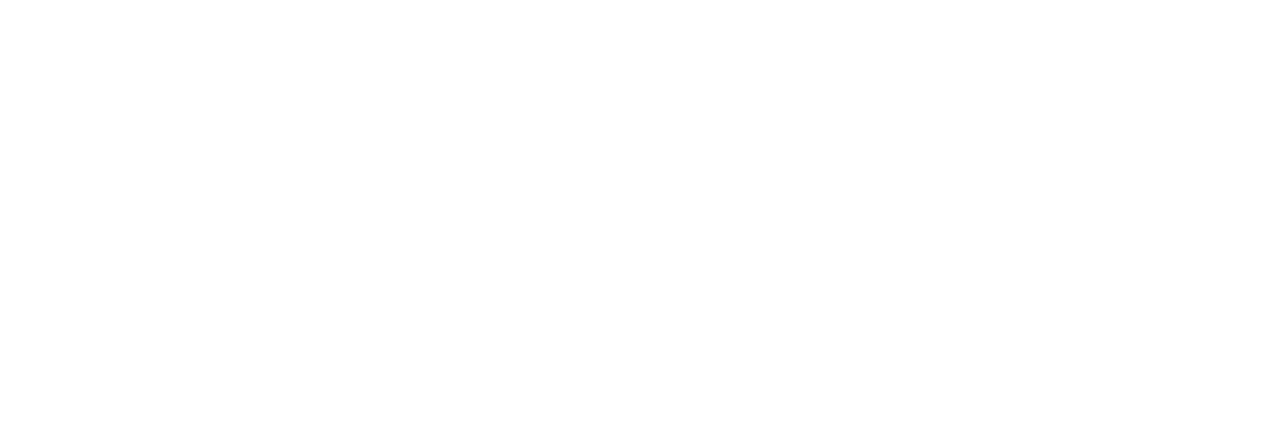
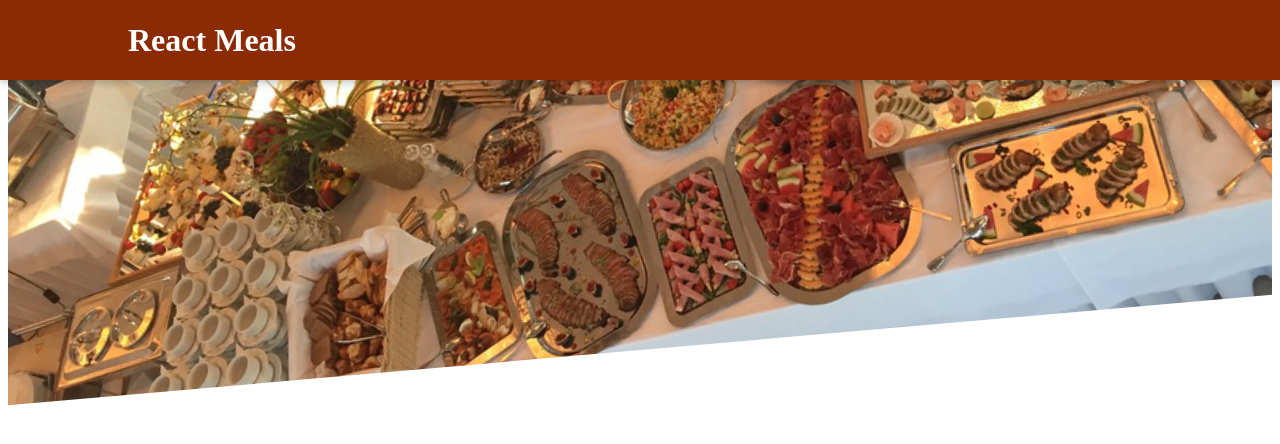
Before and after one commit to slash585/food-order-app, a React (Create React App) app: page / in a window 1280 px wide. Shown: the top 444 px of the page. Built offline with nearby package versions, Linux system fonts and the light colour scheme.

Commit message:
Add header

```diff
--- a/src/App.js
+++ b/src/App.js
@@ -1,7 +1,13 @@
+import { Fragment } from "react"
+import Header from "./components/Layout/Header"
 import "./App.css"
 
 function App() {
-  return <div className="App"></div>
+  return (
+    <Fragment>
+      <Header />
+    </Fragment>
+  )
 }
 
 export default App
--- /dev/null
+++ b/src/components/Layout/Header.js
@@ -0,0 +1,19 @@
+import React, { Fragment } from "react"
+import mealsImage from "../../assets/meals.jpeg"
+import classes from "./Header.module.css"
+
+function Header(props) {
+  return (
+    <Fragment>
+      <header className={classes.header}>
+        <h1>React Meals</h1>
+        <button>Cart</button>
+      </header>
+      <div className={classes["main-image"]}>
+        <img src={mealsImage} alt="A table full of delicious food!" />
+      </div>
+    </Fragment>
+  )
+}
+
+export default Header
--- /dev/null
+++ b/src/components/Layout/Header.module.css
@@ -0,0 +1,29 @@
+.header {
+  position: fixed;
+  top: 0;
+  left: 0;
+  width: 100%;
+  height: 5rem;
+  background-color: #8a2b06;
+  color: white;
+  display: flex;
+  justify-content: space-between;
+  align-items: center;
+  padding: 0 10%;
+  box-shadow: 0 2px 8px rgba(0, 0, 0, 0.25);
+  z-index: 10;
+}
+
+.main-image {
+  width: 100%;
+  height: 25rem;
+  z-index: 0;
+  overflow: hidden;
+}
+
+.main-image img {
+  width: 110%;
+  height: 100%;
+  object-fit: cover;
+  transform: rotateZ(-5deg) translateY(-4rem) translateX(-1rem);
+}
```
Also changed, not shown: src/assets/meals.jpeg (added).
